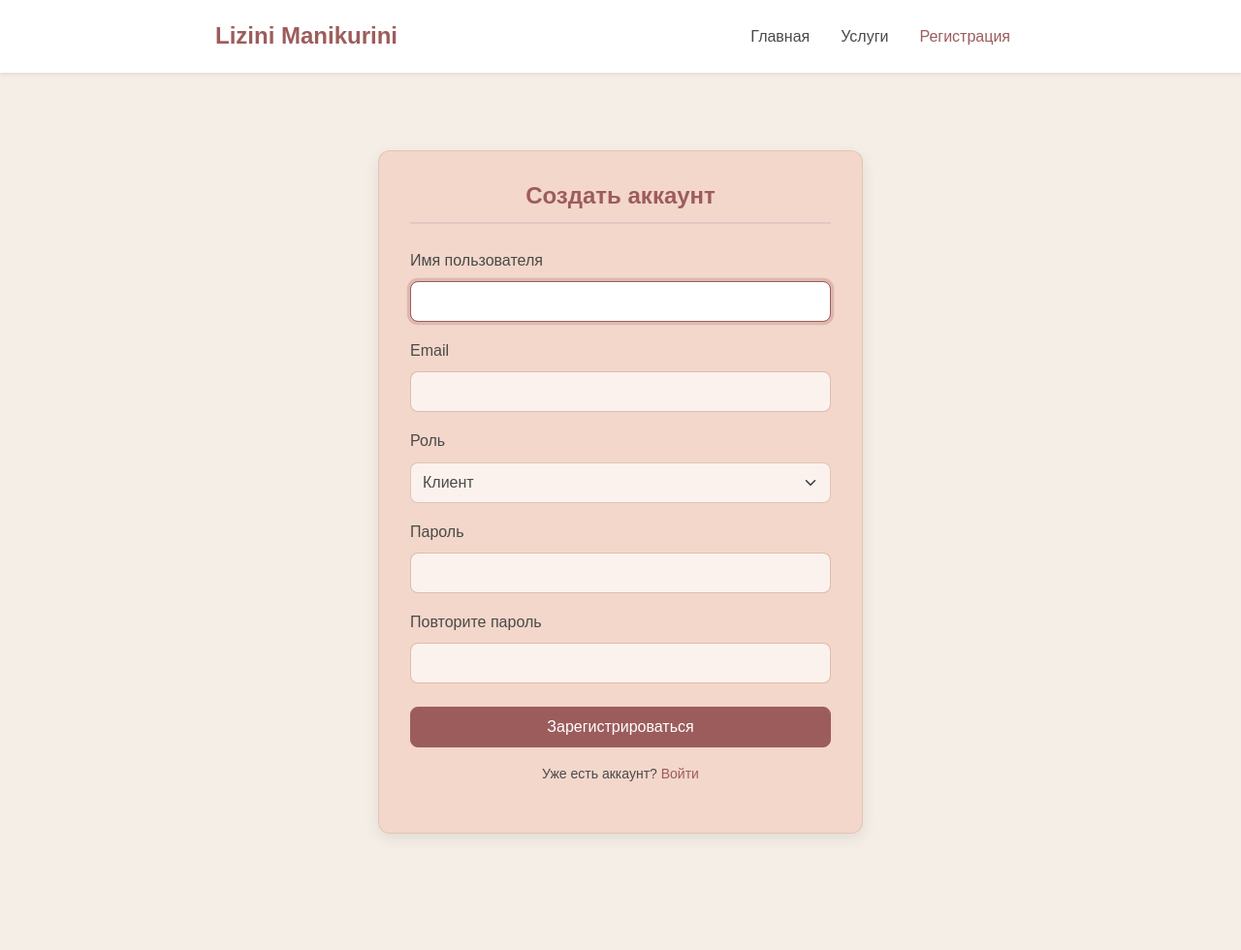
After one commit to lissamelissa/project_web_2sem, a Django app: page /register/ in a window 1280 px wide. The commit adds this page. Shown: the whole page at 97% size. Run offline with Django 4.2, Linux system fonts and the light colour scheme.

Commit message:
окна регистрации и входа

```diff
--- a/Salon_manikura/urls.py
+++ b/Salon_manikura/urls.py
@@ -2,9 +2,25 @@ from django.contrib import admin
 from django.urls import path, include
 from django.conf import settings
 from django.conf.urls.static import static
+from django.contrib.auth import views as auth_views
+from website.forms import CustomAuthenticationForm
 
 urlpatterns = [
     path('admin/', admin.site.urls),
+
+    # Явно подключаем LoginView с нашей формой:
+    path(
+        'accounts/login/',
+        auth_views.LoginView.as_view(
+            template_name='registration/login.html',
+            authentication_form=CustomAuthenticationForm
+        ),
+        name='login'
+    ),
+    # Остальные аутентификационные маршруты (logout, password_change и т.д.)
+    path('accounts/', include('django.contrib.auth.urls')),
+
+    # Ваши муниципальные маршруты
     path('', include('website.urls')),
 ]
 
--- a/website/forms.py
+++ b/website/forms.py
@@ -1,11 +1,83 @@
 from django import forms
-from .models import Appointment
+from django.contrib.auth.forms import UserCreationForm, AuthenticationForm
+from django.utils import timezone
+from .models import User, Appointment
 
+# === 1. Форма для записи на приём (Appointment) ===
 class AppointmentForm(forms.ModelForm):
     class Meta:
         model = Appointment
-        fields = ['client', 'master', 'service', 'appointment_date', 'appointment_time', 'status']
+        fields = [
+            'client',
+            'master',
+            'service',
+            'appointment_date',
+            'appointment_time',
+            'status'
+        ]
         widgets = {
-            'appointment_date': forms.DateInput(attrs={'type': 'date'}),
-            'appointment_time': forms.TimeInput(attrs={'type': 'time'}),
+            'client': forms.Select(attrs={'class': 'form-select'}),
+            'master': forms.Select(attrs={'class': 'form-select'}),
+            'service': forms.Select(attrs={'class': 'form-select'}),
+            'appointment_date': forms.DateInput(attrs={'type': 'date', 'class': 'form-control'}),
+            'appointment_time': forms.TimeInput(attrs={'type': 'time', 'class': 'form-control'}),
+            'status': forms.Select(attrs={'class': 'form-select'}),
         }
+
+    def clean(self):
+        cleaned = super().clean()
+        # Бизнес-логика — в модели Appointment.clean()
+        return cleaned
+
+
+# === 2. Форма регистрации нового пользователя ===
+class RegistrationForm(UserCreationForm):
+    username = forms.CharField(
+        label='Имя пользователя',
+        widget=forms.TextInput(attrs={'class': 'form-control'})
+    )
+    email = forms.EmailField(
+        label='Email',
+        required=True,
+        widget=forms.EmailInput(attrs={'class': 'form-control'})
+    )
+    role = forms.ChoiceField(
+        choices=User.ROLE_CHOICES,
+        label='Роль',
+        required=True,
+        widget=forms.Select(attrs={'class': 'form-select'})
+    )
+    password1 = forms.CharField(
+        label='Пароль',
+        strip=False,
+        widget=forms.PasswordInput(attrs={'class': 'form-control'})
+    )
+    password2 = forms.CharField(
+        label='Повторите пароль',
+        strip=False,
+        widget=forms.PasswordInput(attrs={'class': 'form-control'})
+    )
+
+    class Meta:
+        model = User
+        fields = ('username', 'email', 'role', 'password1', 'password2')
+
+    def clean_email(self):
+        email = self.cleaned_data.get('email')
+        if User.objects.filter(email=email).exists():
+            raise forms.ValidationError("Пользователь с таким email уже существует.")
+        return email
+
+# === 3. Собственная форма входа, чтобы поля получили class="form-control" ===
+
+class CustomAuthenticationForm(AuthenticationForm):
+    def __init__(self, *args, **kwargs):
+        super(CustomAuthenticationForm, self).__init__(*args, **kwargs)
+        self.fields['username'].widget.attrs.update({
+            'class': 'form-control custom-input',
+            'placeholder': 'Имя пользователя'
+        })
+        self.fields['password'].widget.attrs.update({
+            'class': 'form-control custom-input',
+            'placeholder': 'Пароль'
+        })
--- a/website/static/website/styles.css
+++ b/website/static/website/styles.css
@@ -271,3 +271,39 @@ small {
     color: #4a4a4a;
     text-shadow: none;
 }
+
+.form-control,
+.form-select {
+    background-color: #fcf2ed !important;         /* совпадает с фоном виджетов */
+    color: #4a4a4a;                    /* основной цвет текста */
+    border: 1px solid rgba(210, 180, 160, 0.7);
+    border-radius: 8px;
+    padding: 0.5rem 0.75rem;
+    transition: background-color 0.3s ease, border-color 0.3s ease;
+}
+
+/* При фокусе слегка подсветим границу */
+.form-control:focus,
+.form-select:focus {
+    border-color: #9d5c5c;
+    background-color: #fff !important;
+    outline: none;
+    box-shadow: 0 0 0 0.2rem rgba(157, 92, 92, 0.25);
+}
+
+input[name="username"], input[name="password"] {
+    background-color: #fcf2ed;
+    color: #4a4a4a;
+    border: 1px solid rgba(210, 180, 160, 0.7);
+    border-radius: 8px;
+    padding: 0.5rem 0.75rem;
+    transition: background-color 0.3s ease, border-color 0.3s ease;
+    width: 100%;
+}
+
+input[name="username"]:focus, input[name="password"]:focus {
+    border-color: #9d5c5c;
+    background-color: #fff;
+    outline: none;
+    box-shadow: 0 0 0 0.2rem rgba(157, 92, 92, 0.25);
+}
--- /dev/null
+++ b/website/templates/website/register.html
@@ -0,0 +1,89 @@
+{% load static %}
+<!DOCTYPE html>
+<html lang="ru">
+<head>
+    <meta charset="UTF-8">
+    <title>Регистрация — Маникюрный Салон</title>
+    <link href="https://cdn.jsdelivr.net/npm/bootstrap@5.3.0/dist/css/bootstrap.min.css" rel="stylesheet">
+    <link rel="stylesheet" href="{% static 'website/styles.css' %}">
+</head>
+<body>
+    <!-- Шапка сайта (как в index.html) -->
+    <header class="bg-white shadow-sm">
+        <div class="container d-flex justify-content-between align-items-center py-3">
+            <a href="{% url 'index' %}" class="text-decoration-none">
+                <h1 class="h4 m-0" style="color: #9d5c5c; font-weight: 700;">Lizini Manikurini</h1>
+            </a>
+            <nav>
+                <ul class="nav">
+                    <li class="nav-item">
+                        <a class="nav-link" href="{% url 'index' %}" style="color: #4a4a4a; font-weight: 500;">Главная</a>
+                    </li>
+                    <li class="nav-item">
+                        <a class="nav-link" href="{% url 'services_list' %}" style="color: #4a4a4a; font-weight: 500;">Услуги</a>
+                    </li>
+                    <li class="nav-item">
+                        <a class="nav-link active" href="{% url 'register' %}" style="color: #9d5c5c; font-weight: 500;">Регистрация</a>
+                    </li>
+                </ul>
+            </nav>
+        </div>
+    </header>
+
+    <div class="container my-5">
+        <div class="widget mx-auto" style="max-width:500px;">
+            <h2 class="text-center">Создать аккаунт</h2>
+            <form method="post" novalidate>
+                {% csrf_token %}
+                <!-- Username -->
+                <div class="mb-3">
+                    <label for="id_username" class="form-label">Имя пользователя</label>
+                    {{ form.username }}
+                    {% if form.username.errors %}
+                        <div class="text-danger small mt-1">{{ form.username.errors.0 }}</div>
+                    {% endif %}
+                </div>
+                <!-- Email -->
+                <div class="mb-3">
+                    <label for="id_email" class="form-label">Email</label>
+                    {{ form.email }}
+                    {% if form.email.errors %}
+                        <div class="text-danger small mt-1">{{ form.email.errors.0 }}</div>
+                    {% endif %}
+                </div>
+                <!-- Role -->
+                <div class="mb-3">
+                    <label for="id_role" class="form-label">Роль</label>
+                    {{ form.role }}
+                    {% if form.role.errors %}
+                        <div class="text-danger small mt-1">{{ form.role.errors.0 }}</div>
+                    {% endif %}
+                </div>
+                <!-- Password1 -->
+                <div class="mb-3">
+                    <label for="id_password1" class="form-label">Пароль</label>
+                    {{ form.password1 }}
+                    {% if form.password1.errors %}
+                        <div class="text-danger small mt-1">{{ form.password1.errors.0 }}</div>
+                    {% endif %}
+                </div>
+                <!-- Password2 -->
+                <div class="mb-4">
+                    <label for="id_password2" class="form-label">Повторите пароль</label>
+                    {{ form.password2 }}
+                    {% if form.password2.errors %}
+                        <div class="text-danger small mt-1">{{ form.password2.errors.0 }}</div>
+                    {% endif %}
+                </div>
+                <!-- Кнопка регистрации -->
+                <div class="d-grid">
+                    <button type="submit" class="btn btn-success">Зарегистрироваться</button>
+                </div>
+            </form>
+            <p class="text-center small mt-3">
+                Уже есть аккаунт? <a href="{% url 'login' %}" class="btn-link">Войти</a>
+            </p>
+        </div>
+    </div>
+</body>
+</html>
--- a/website/urls.py
+++ b/website/urls.py
@@ -1,8 +1,9 @@
 from django.urls import path
-from .views import index, services_list, book_appointment
+from .views import index, services_list, book_appointment, register
 
 urlpatterns = [
     path('', index, name='index'),
     path('services/', services_list, name='services_list'),
     path('book/<int:master_id>/', book_appointment, name='book_appointment'),
+    path('register/', register, name='register'),
 ]
--- a/website/views.py
+++ b/website/views.py
@@ -4,6 +4,8 @@ from django.db.models import Count, Avg, Q
 from datetime import date, timedelta
 from .models import Service, Master, Promotion, Appointment
 from .forms import AppointmentForm
+from django.contrib.auth import login
+from .forms import RegistrationForm
 
 def index(request):
     # Виджет 1: Топ-3 популярных услуг за последний месяц
@@ -78,3 +80,16 @@ def book_appointment(request, master_id):
     else:
         form = AppointmentForm(initial={'master': master_id, 'client': request.user})
     return render(request, 'website/book_appointment.html', {'form': form})
+
+def register(request):
+    if request.method == 'POST':
+        form = RegistrationForm(request.POST)
+        if form.is_valid():
+            user = form.save(commit=False)
+            # Не активируем здесь staff или superuser, роль задаётся полем role
+            user.save()
+            login(request, user)  # автоматически логиним нового пользователя
+            return redirect('index')
+    else:
+        form = RegistrationForm()
+    return render(request, 'website/register.html', {'form': form})
```
Also changed, not shown: website/templates/registration/login.html (added, +69 -0 lines), db.sqlite3.
